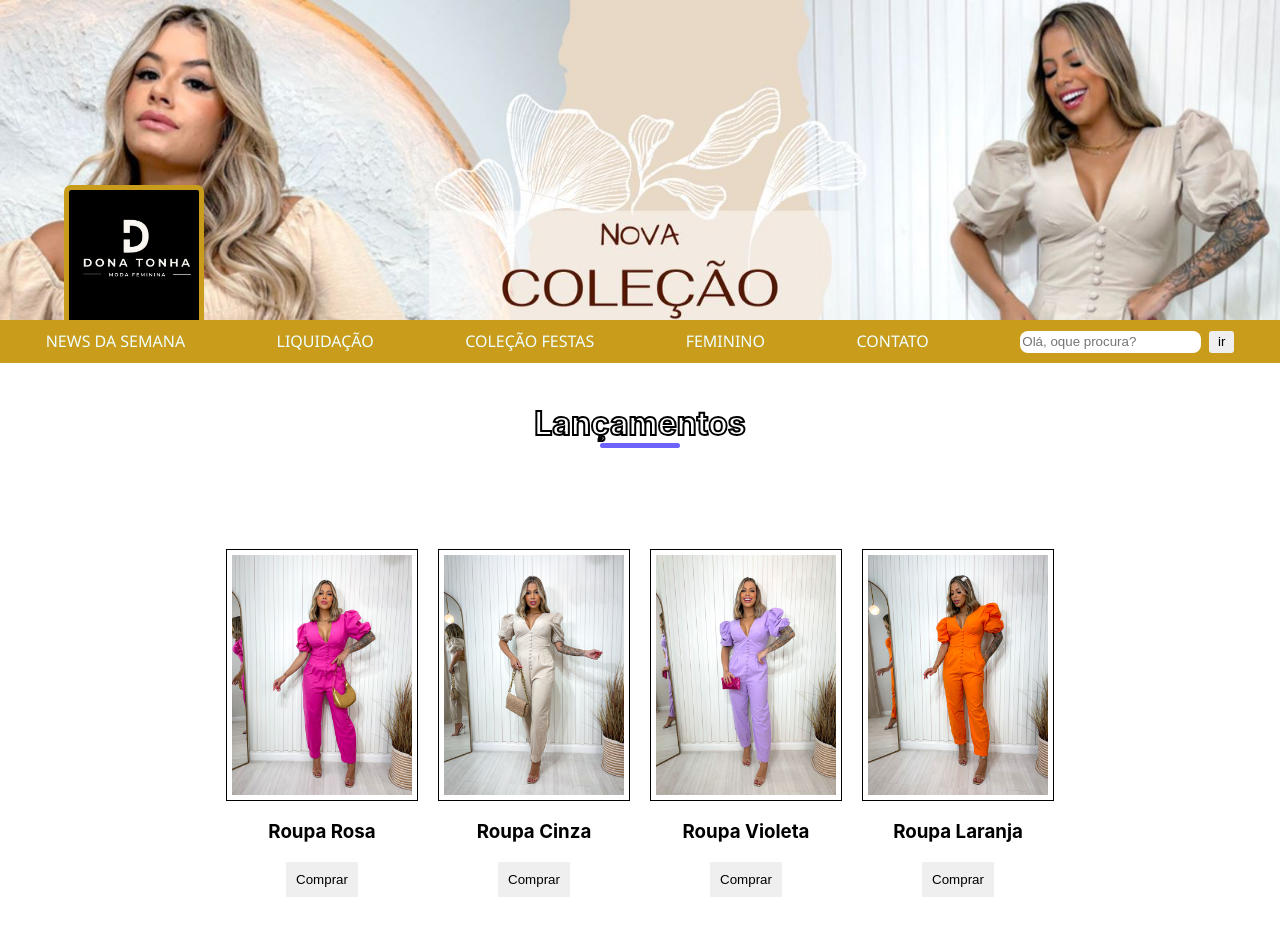
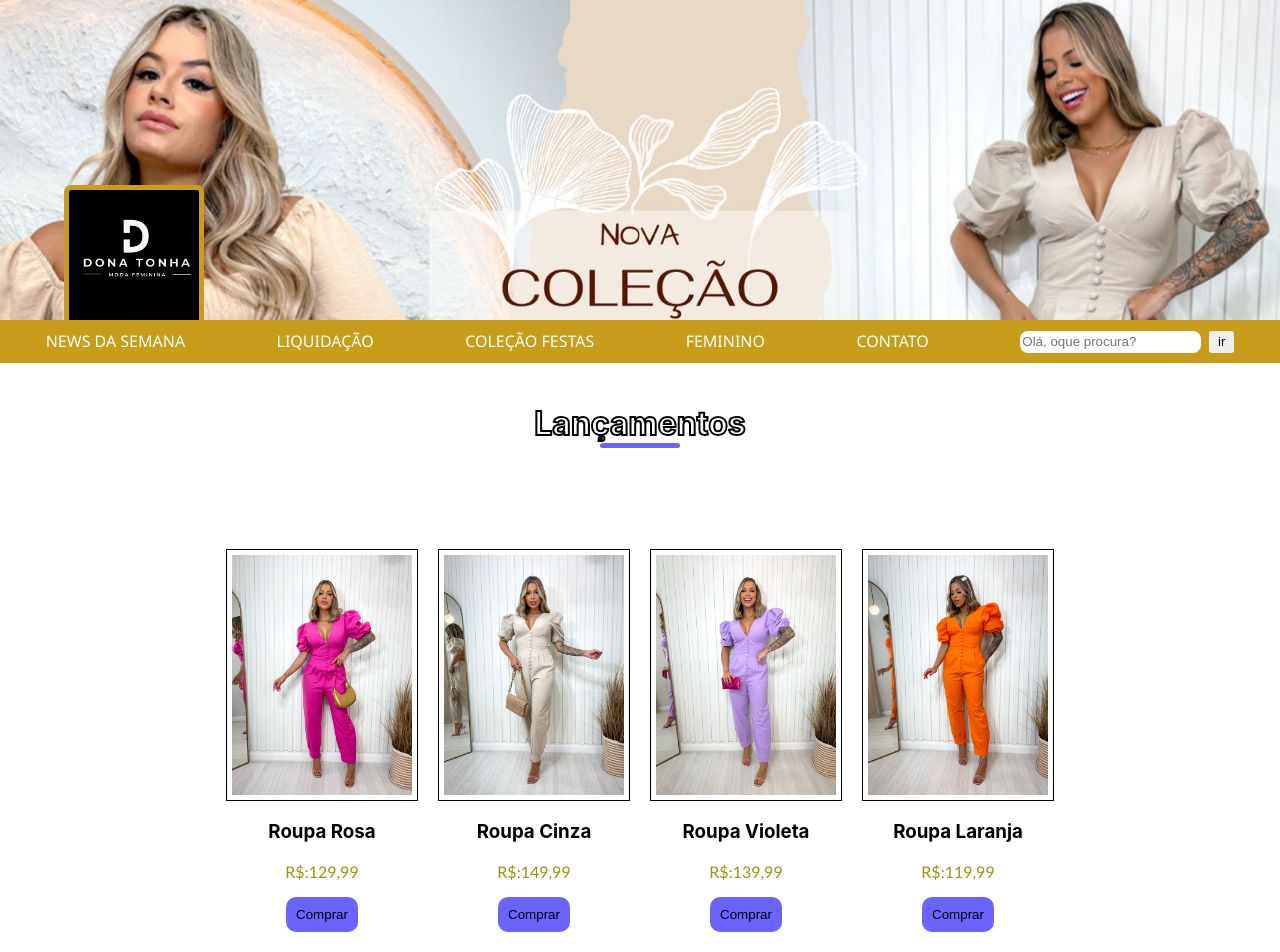
Before and after one commit to christianlessa/Project-Commerce, a React (Create React App) app: page / in a window 1280 px wide. Shown: the top 952 px of the page. Built offline with nearby package versions, Linux system fonts and the light colour scheme.

Commit message:
adicionando preço em releases

```diff
--- a/package.json
+++ b/package.json
@@ -8,6 +8,7 @@
     "@testing-library/user-event": "^13.5.0",
     "react": "^18.2.0",
     "react-dom": "^18.2.0",
+    "react-router-dom": "^6.8.2",
     "react-scripts": "5.0.1",
     "web-vitals": "^2.1.4"
   },
--- a/src/App.css
+++ b/src/App.css
@@ -50,6 +50,10 @@ input {
   height: 20px;
 }
 
+input:hover {
+  background-color: #ffffffe4;
+}
+
 /* RELEASE */
 
 .release {
@@ -84,11 +88,25 @@ input {
   margin: 10px;
 }
 
-.release-img-button {
+.release-box {
   text-align: center;
 }
 
-.release-img-button button {
+.release-box button {
   border: none;
-  padding: 10px
+  padding: 10px;
+  background-color: #6c63ff;
+  border-radius: 10px;
 }
+
+.release-box button:hover {
+  background-color: rgb(255, 123, 0);
+  color: white;
+  border: 2px solid white;
+  box-shadow: 0 0 5px rgba(0,0,0,0.5);
+}
+
+.release-box p {
+  color: rgb(157, 148, 14);
+  font-family: 'Gill Sans', 'Gill Sans MT', Calibri, 'Trebuchet MS', sans-serif;
+}
--- a/src/components/Releases.js
+++ b/src/components/Releases.js
@@ -33,7 +33,7 @@ function Releases() {
         {
           imageSrc.map((image) => {
             return (
-              <div className="release-img-button">
+              <div className="release-box">
                 <img
                   src={image.img}
                   alt={image.title}
@@ -42,6 +42,7 @@ function Releases() {
                   onMouseOut={ () => handleMouseOut(image.id, image.imgOut) }
                 />
                 <h3>{image.title}</h3>
+                <p>{image.price}</p>
                 <button
                   type="button"
                 >
```
Also changed, not shown: 1 other file (tests, documents, lock files or other folders).
